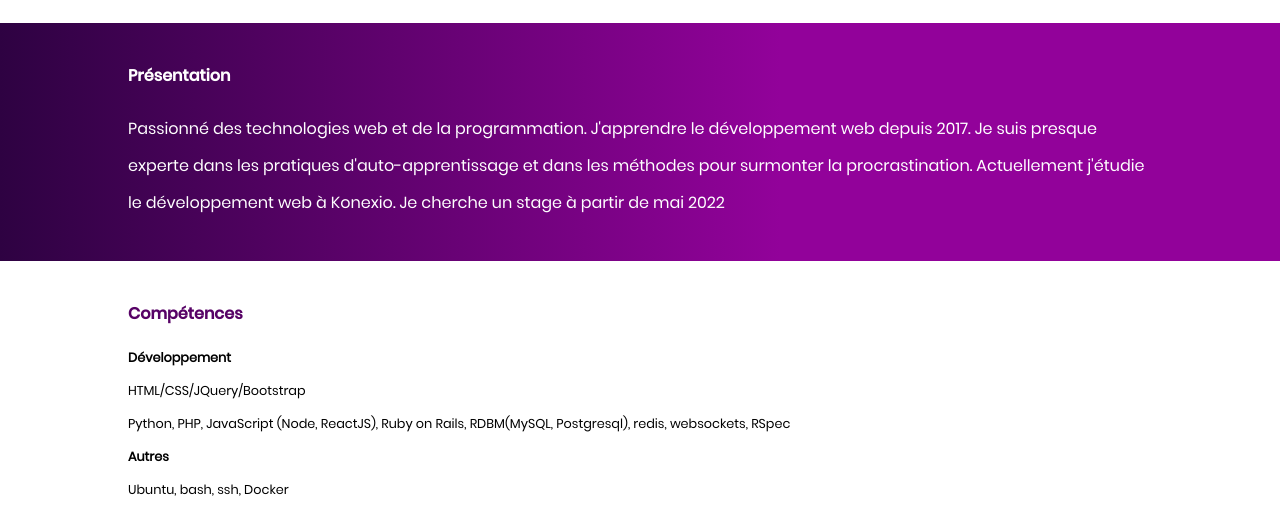
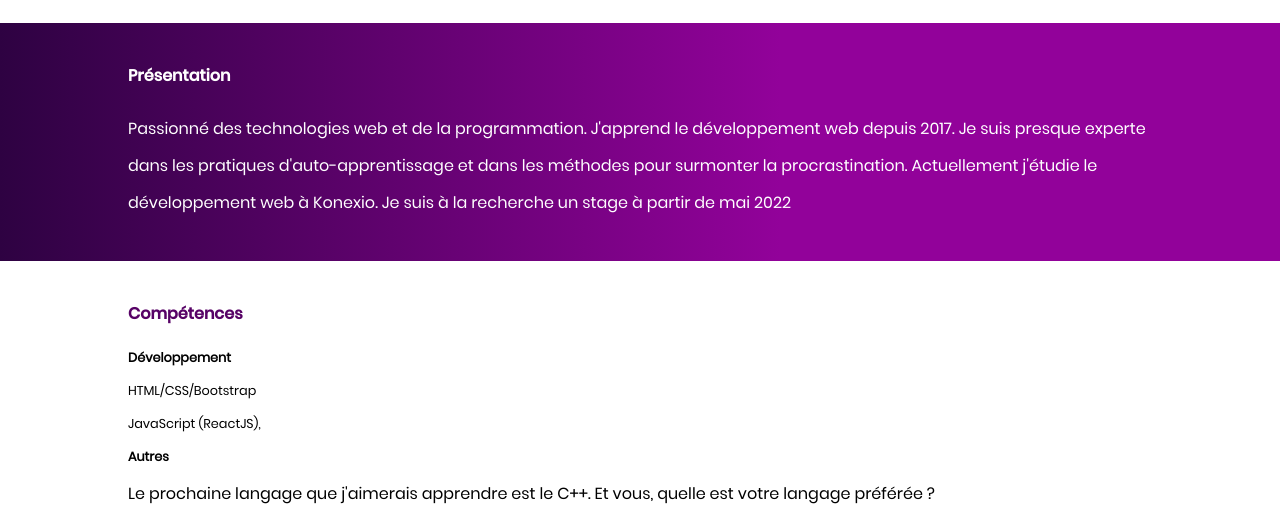
Before and after one commit to Mpiana-cdr12/CV, a plain HTML site: page index.html in a window 1280 px wide. Shown: the part 292-800 px from the top of the page. Drawn offline with Linux system fonts and the light colour scheme.

Commit message:
présentation, compétences & dev

```diff
--- a/index.html
+++ b/index.html
@@ -32,11 +32,11 @@
             <div class="wrapper">
                 <p class="title">Présentation</p>
                 <p class="presentation">Passionné des technologies web et de la programmation.
-                     J'apprendre  le développement web depuis 2017.
+                     J'apprend le développement web depuis 2017.
                     Je suis presque experte dans les pratiques d'auto-apprentissage et
                     dans les méthodes pour surmonter la procrastination.
                      Actuellement j'étudie le développement web à Konexio.
-                     Je cherche un stage à partir de mai 2022</p>
+                     Je suis à la recherche un stage à partir de mai 2022</p>
             </div>
         </div>
         <div id="part-2">
@@ -44,15 +44,14 @@
                 <p class="title">Compétences</p>
             <div class="desc">
                 <p class="subtitle">Développement</p>
-                <p>HTML/CSS/JQuery/Bootstrap</p>
-                <p>Python, PHP, JavaScript (Node, ReactJS), Ruby on Rails,
-                     RDBM(MySQL, Postgresql), redis, websockets, RSpec
+                <p>HTML/CSS/Bootstrap</p>
+                <p>JavaScript (ReactJS),
                 </p>
                 <p class="subtitle">Autres</p>
-                <p>Ubuntu, bash, ssh, Docker</p>
+                <p></p>
             </div>
-            <p>La prochaine langage que j'aimerais apprendre est C++.
-                Et quelle est votre langage préférée?  </p>
+            <p>Le prochaine langage que j'aimerais apprendre est le C++.
+                Et vous, quelle est votre langage préférée ?  </p>
             </div>
         </div>
         <div id="part-3">
@@ -62,7 +61,7 @@
                     <p class="subtitle">GeekBrains - le cours de WebDev <span>2017</span></p>
                 </div>
                 <div class="desc">
-                    <p class="subtitle">Coursera - le cours de la programmation <span>2019 - 2020</span></p>
+                    <p class="subtitle">The Hacking Project - Bootcamp développeur full stack <span>2019 - 2020</span></p>
                 </div>
             </div>
         </div>
```
